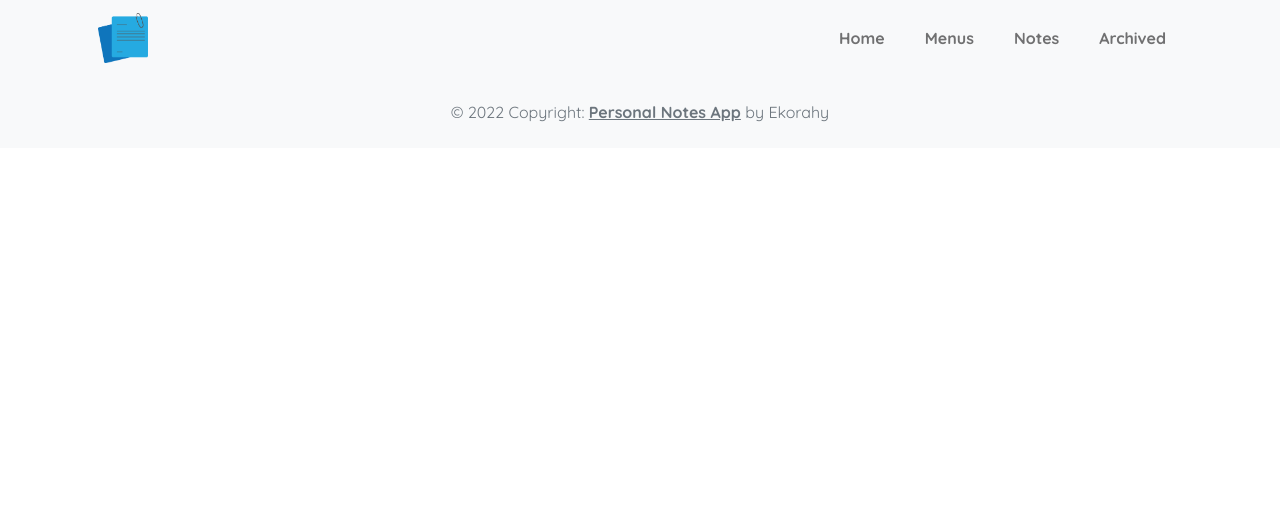
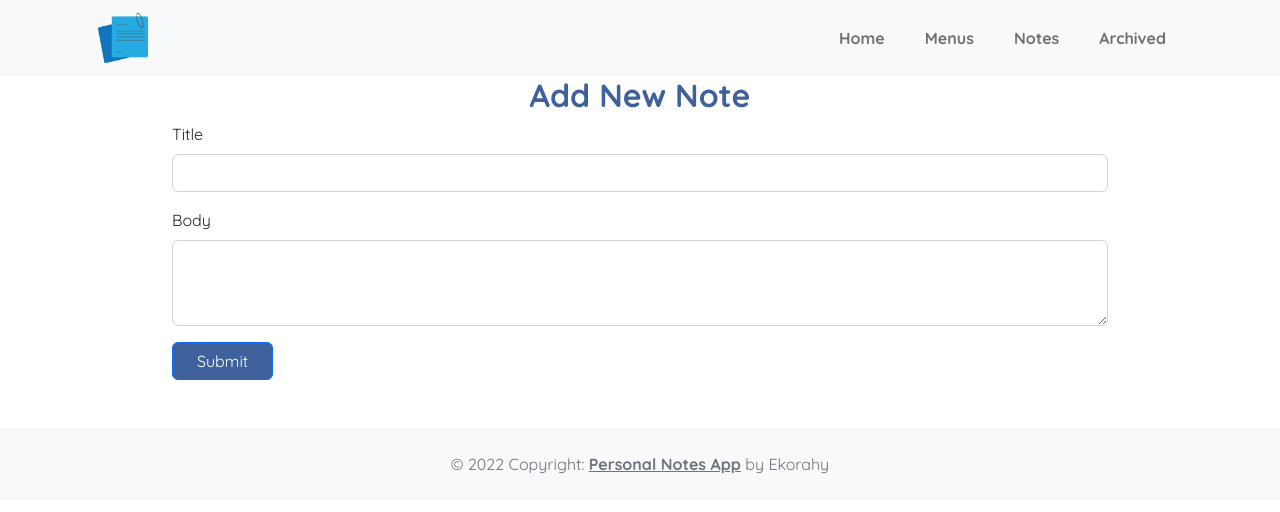
Before and after one commit to ekorahy/personal-notes-app, a React (Create React App) app: page /add in a window 1280 px wide. Shown: the top 512 px of the page. Built offline with nearby package versions, Linux system fonts and the light colour scheme.

Commit message:
add page AddNote

```diff
--- a/src/App.js
+++ b/src/App.js
@@ -2,6 +2,7 @@ import React from 'react';
 import { Route, Routes } from 'react-router-dom';
 import Footer from './components/footer/Footer';
 import AppBar from './components/header/AppBar';
+import AddNotePage from './pages/AddNotePage';
 import ArchivedPage from './pages/ArchivedPage';
 import DetailPage from './pages/DetailPage';
 import HomePage from './pages/HomePage';
@@ -21,6 +22,7 @@ function App() {
           <Route path="/notes" element={<NotesPage />} />
           <Route path="/archived" element={<ArchivedPage />} />
           <Route path="notes/:id" element={<DetailPage />} />
+          <Route path="/add" element={<AddNotePage />} />
         </Routes>
       </main>
       <footer className="text-center text-lg-start bg-light text-muted">
--- a/src/components/main/NoteDetail.js
+++ b/src/components/main/NoteDetail.js
@@ -8,7 +8,7 @@ function NoteDetail({ id, title, createdAt, body, archived, onDelete, onArchive,
     return (
         <div>
             <h2>{title}</h2>
-            <p>Created At: {showFormattedDate(createdAt)}</p>
+            <p>{showFormattedDate(createdAt)}</p>
             <p>{body}</p>
             <DeleteButton id={id} onDelete={onDelete} />
             {
--- /dev/null
+++ b/src/components/main/NoteInput.js
@@ -0,0 +1,64 @@
+import React from "react";
+
+class NoteInput extends React.Component {
+    constructor(props) {
+        super(props);
+
+        // inisialisasi state
+        this.state = {
+            title: '',
+            body: '',
+            arhived: false,
+            createdAt: '',
+        }
+
+        // binding
+        this.onTitleChangeEventHandler = this.onTitleChangeEventHandler.bind(this);
+        this.onBodyChangeEventHandler = this.onBodyChangeEventHandler.bind(this);
+        this.onSubmitChangeEventHandler = this.onSubmitChangeEventHandler.bind(this);
+    }
+
+    onTitleChangeEventHandler(event) {
+        this.setState(() => {
+            return {
+                title: event.target.value,
+            }
+        });
+    }
+
+    onBodyChangeEventHandler(event) {
+        this.setState(() => {
+            return {
+                body: event.target.value,
+            }
+        })
+    }
+
+    onSubmitChangeEventHandler(event) {
+        event.preventDefault();
+        this.props.addNote(this.state);
+    }
+
+    render() {
+        return (
+            <div id='NoteInput'>
+              <h2 className='fs-2 text-center fw-bold' style={{ color: '#3E619B' }}>Add New Note</h2>
+              <form className='mb-5' onSubmit={this.onSubmitChangeEventHandler}>
+                  <div className='container w-75'>
+                    <div class="mb-3">
+                        <label for="title" className="form-label">Title</label>
+                        <input type="text" className="form-control" id="title" value={this.state.title} onChange={this.onTitleChangeEventHandler} />
+                    </div>
+                    <div class="mb-3">
+                        <label for="body" class="form-label">Body</label>
+                        <textarea class="form-control" id="body" rows="3" value={this.state.body} onChange={this.onBodyChangeEventHandler}></textarea>
+                    </div>
+                    <button className='btn btn-primary px-4' style={{ backgroundColor: '#3E619B'}}>Submit</button>
+                  </div>
+              </form>
+            </div>
+        );
+    }
+}
+
+export default NoteInput;
--- a/src/components/main/NoteItemBody.js
+++ b/src/components/main/NoteItemBody.js
@@ -1,9 +1,10 @@
 import React from "react";
+import { showFormattedDate } from '../../utils/index';
 
 function NoteItemBody({ createdAt, body }) {
     return (
         <div className="card-body">
-            <h6 className="card-subtitle mb-2 text-muted">{createdAt}</h6>
+            <h6 className="card-subtitle mb-2 text-muted">{showFormattedDate(createdAt)}</h6>
             <p className="card-text">{body}</p>
         </div>
     );
--- /dev/null
+++ b/src/pages/AddNotePage.js
@@ -0,0 +1,21 @@
+import React from "react";
+import { useNavigate } from "react-router-dom";
+import NoteInput from "../components/main/NoteInput";
+import { addNote } from "../utils/local-data";
+
+function AddNotePage() {
+    const navigate = useNavigate();
+
+    function onAddNoteHandler(note) {
+        addNote(note);
+        navigate('/notes')
+    }
+
+    return (
+        <section>
+            <NoteInput addNote={onAddNoteHandler} />
+        </section>
+    )
+}
+
+export default AddNotePage;
--- a/src/pages/MenusPage.js
+++ b/src/pages/MenusPage.js
@@ -1,7 +1,6 @@
 import React from "react";
 import ButtonLink from "../components/main/ButtonLink";
 import UrlImage from "../components/main/UrlImage";
-import HomeImg from "../assets/images/illustration_home.png";
 import MenusImg from "../assets/images/illustration_menus.png";
 
 function MenusPage() {
--- a/src/pages/NotesPage.js
+++ b/src/pages/NotesPage.js
@@ -32,6 +32,7 @@ class NotesPage extends React.Component {
                     <NoteList props={this.state.notes.length} notes={this.state.notes} onDelete={this.onDeleteHandler} />
                     : <div className="text-center">Data Kosong</div>
                 }
+
             </div>
         );
     }
```
Also changed, not shown: 1 other file (tests, documents, lock files or other folders).
